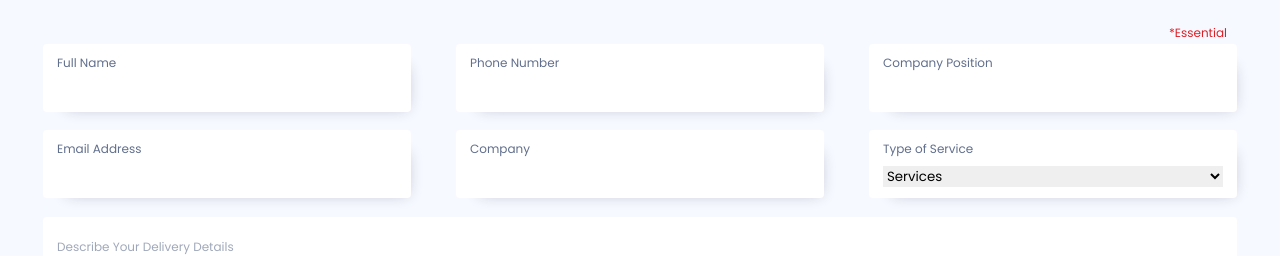
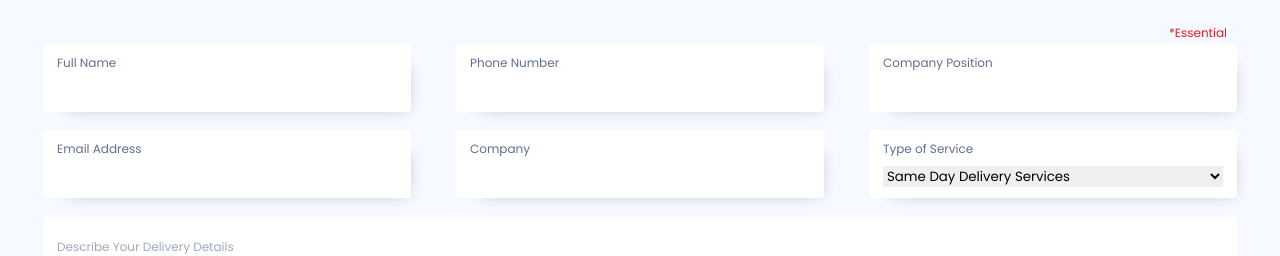
Before and after one commit to juanmafla/final_vue-sass, a Vue app: page / in a window 1280 px wide. Shown: the part 1821-2077 px from the top of the page. Built offline with nearby package versions, Linux system fonts and the light colour scheme.

Commit message:
select services

```diff
--- a/src/App.vue
+++ b/src/App.vue
@@ -90,10 +90,10 @@
           <div class="service-input input-wrapper">
             <label>Type of Service</label>
             <select>
-              <option>Services</option>
-              <option>hello 1</option>
-              <option>hello 2</option>
-              <option>hello 3</option>
+              <option value="Same Day Delivery Services">Same Day Delivery Services</option>
+              <option value="Multi Drop Delivery Services">Multi Drop Delivery Services</option>
+              <option value="Secure Delivery Services">Secure Delivery Services</option>
+              <option value="European Delivery Services">European Delivery Services</option>
             </select>
           </div>
         </div>
```
